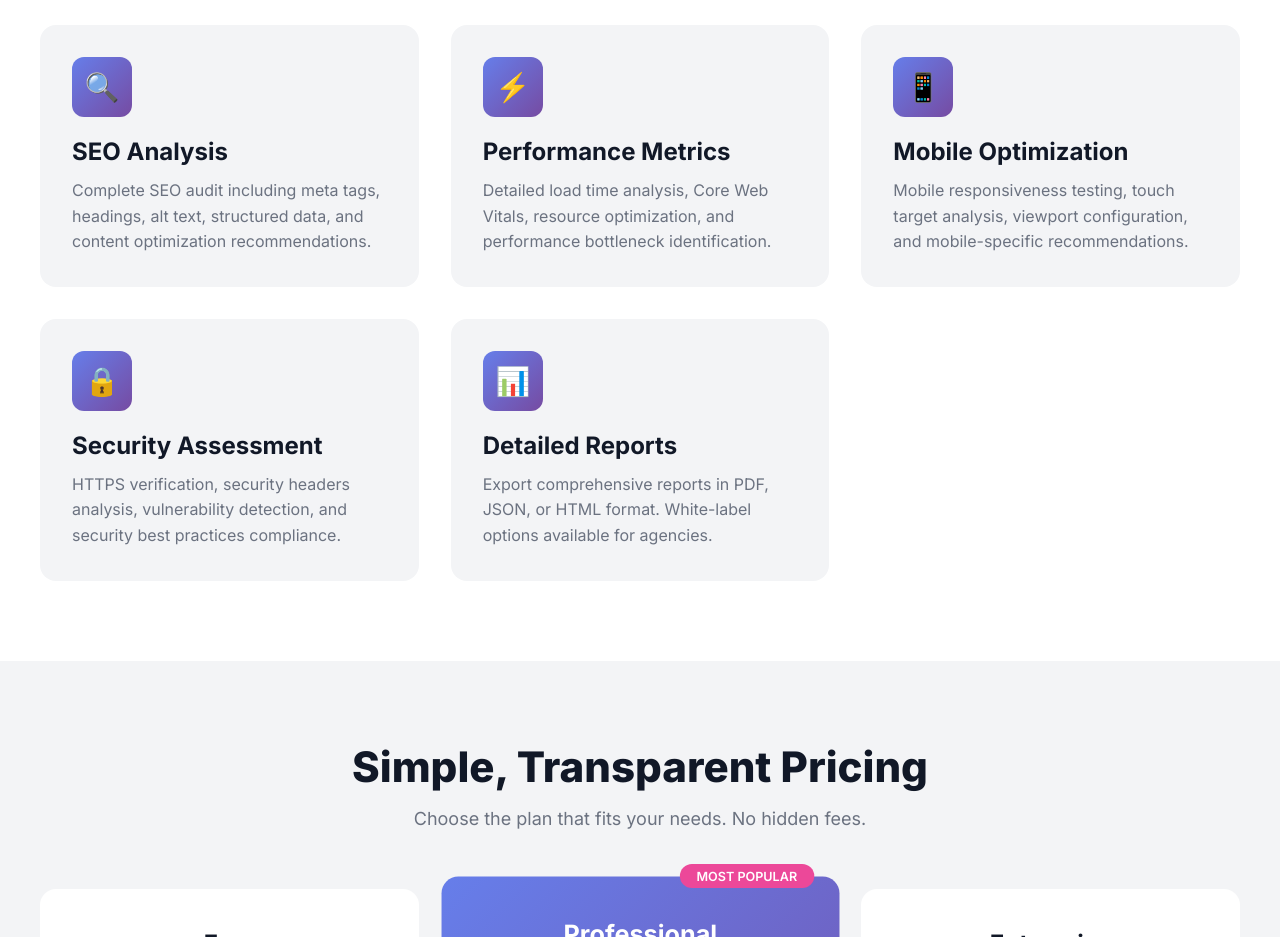
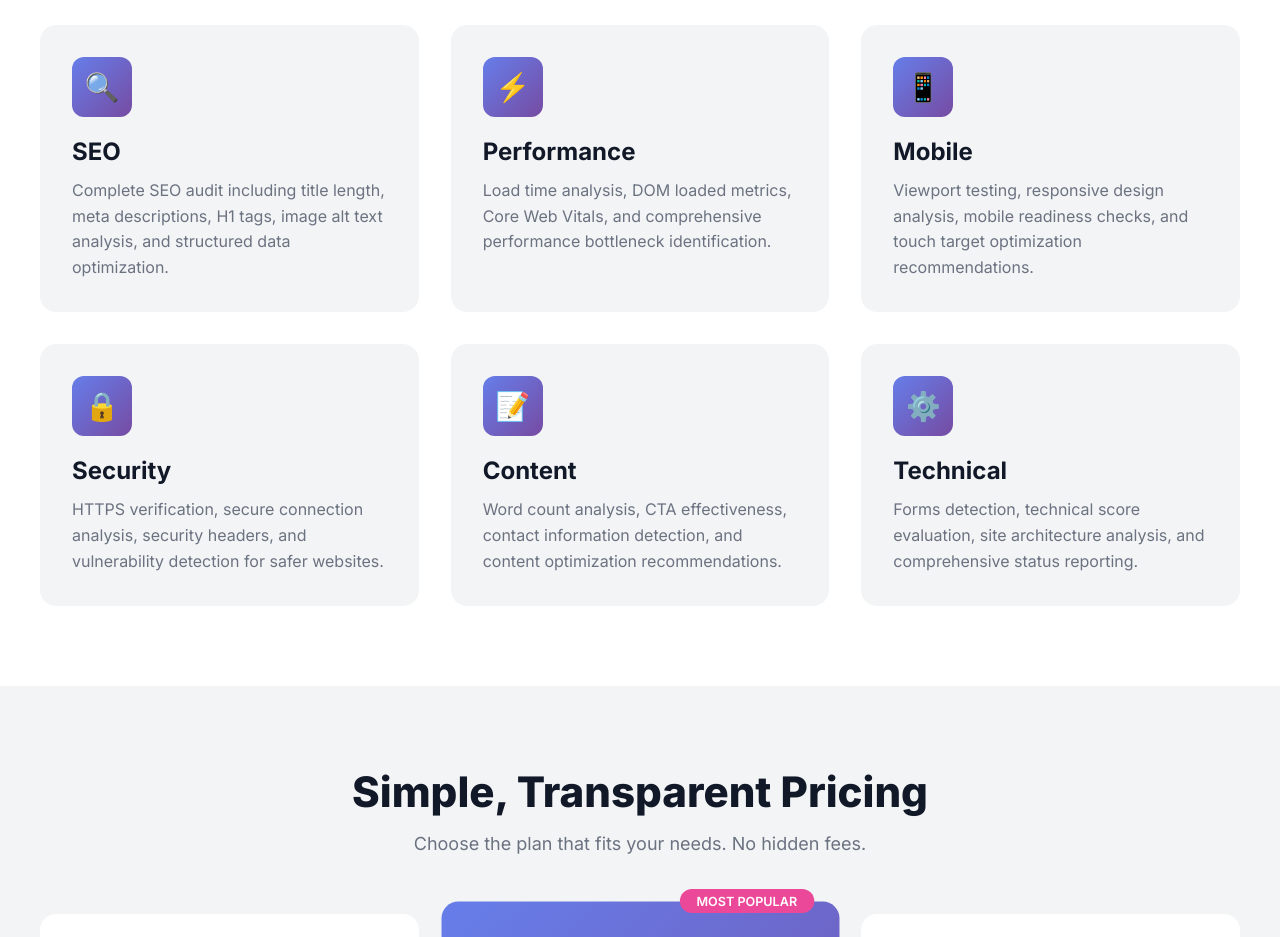
Before and after one commit to Sonnysunsunsun/website-analyzer, a website: page public/index.html in a window 1280 px wide. Shown: the part 1000-1937 px from the top of the page. Drawn offline with Linux system fonts and the light colour scheme.

Commit message:
Update features section to 6 balanced cards matching analysis metrics

```diff
--- a/public/index.html
+++ b/public/index.html
@@ -870,34 +870,39 @@
             <div class="features-grid">
                 <div class="feature-card">
                     <div class="feature-icon">🔍</div>
-                    <h3>SEO Analysis</h3>
-                    <p>Complete SEO audit including meta tags, headings, alt text, structured data, and content optimization recommendations.</p>
+                    <h3>SEO</h3>
+                    <p>Complete SEO audit including title length, meta descriptions, H1 tags, image alt text analysis, and structured data optimization.</p>
                 </div>
 
                 <div class="feature-card">
                     <div class="feature-icon">⚡</div>
-                    <h3>Performance Metrics</h3>
-                    <p>Detailed load time analysis, Core Web Vitals, resource optimization, and performance bottleneck identification.</p>
+                    <h3>Performance</h3>
+                    <p>Load time analysis, DOM loaded metrics, Core Web Vitals, and comprehensive performance bottleneck identification.</p>
                 </div>
 
                 <div class="feature-card">
                     <div class="feature-icon">📱</div>
-                    <h3>Mobile Optimization</h3>
-                    <p>Mobile responsiveness testing, touch target analysis, viewport configuration, and mobile-specific recommendations.</p>
+                    <h3>Mobile</h3>
+                    <p>Viewport testing, responsive design analysis, mobile readiness checks, and touch target optimization recommendations.</p>
                 </div>
 
                 <div class="feature-card">
                     <div class="feature-icon">🔒</div>
-                    <h3>Security Assessment</h3>
-                    <p>HTTPS verification, security headers analysis, vulnerability detection, and security best practices compliance.</p>
+                    <h3>Security</h3>
+                    <p>HTTPS verification, secure connection analysis, security headers, and vulnerability detection for safer websites.</p>
                 </div>
 
                 <div class="feature-card">
-                    <div class="feature-icon">📊</div>
-                    <h3>Detailed Reports</h3>
-                    <p>Export comprehensive reports in PDF, JSON, or HTML format. White-label options available for agencies.</p>
+                    <div class="feature-icon">📝</div>
+                    <h3>Content</h3>
+                    <p>Word count analysis, CTA effectiveness, contact information detection, and content optimization recommendations.</p>
                 </div>
 
+                <div class="feature-card">
+                    <div class="feature-icon">⚙️</div>
+                    <h3>Technical</h3>
+                    <p>Forms detection, technical score evaluation, site architecture analysis, and comprehensive status reporting.</p>
+                </div>
             </div>
         </div>
     </section>
```
